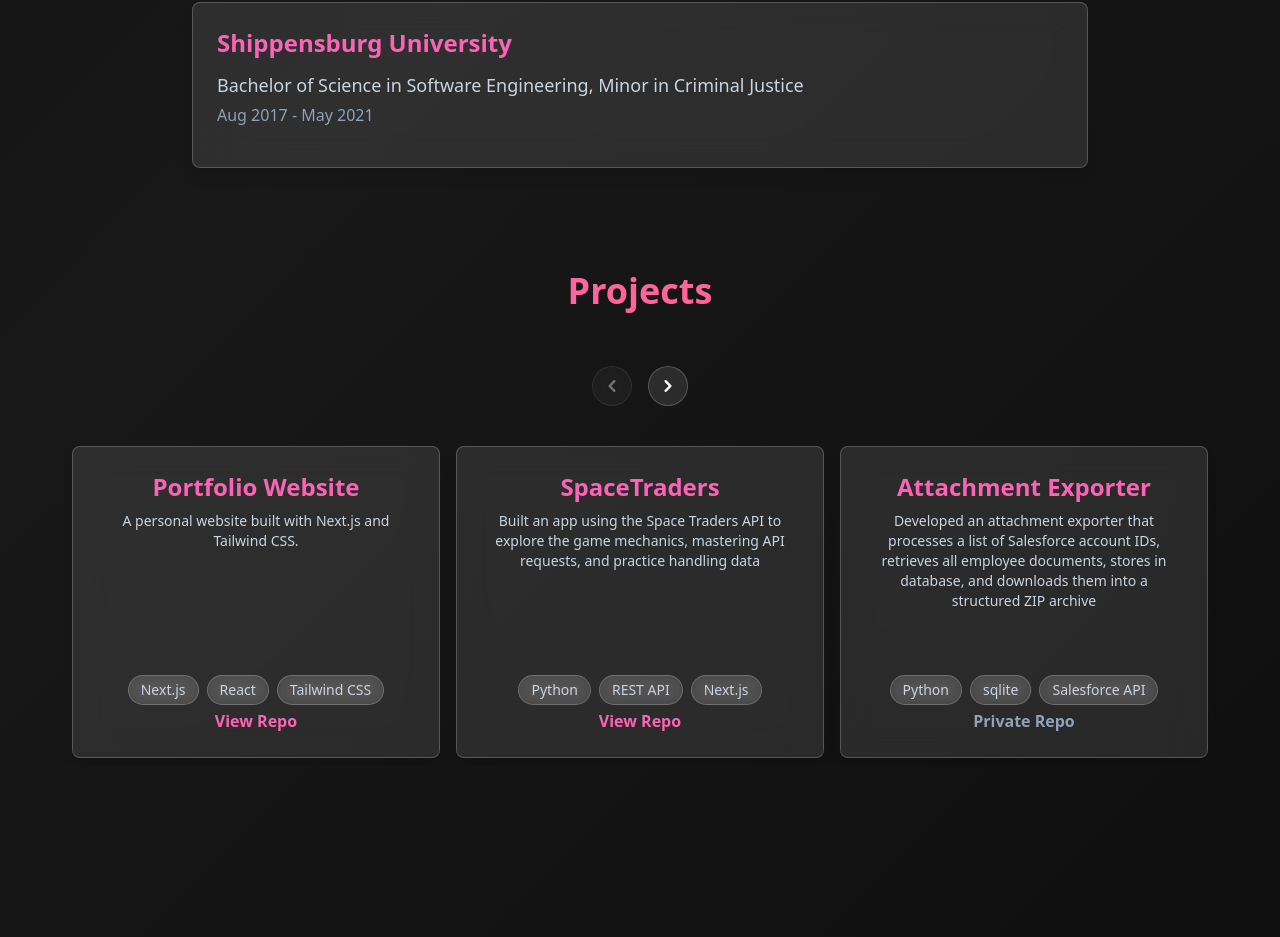
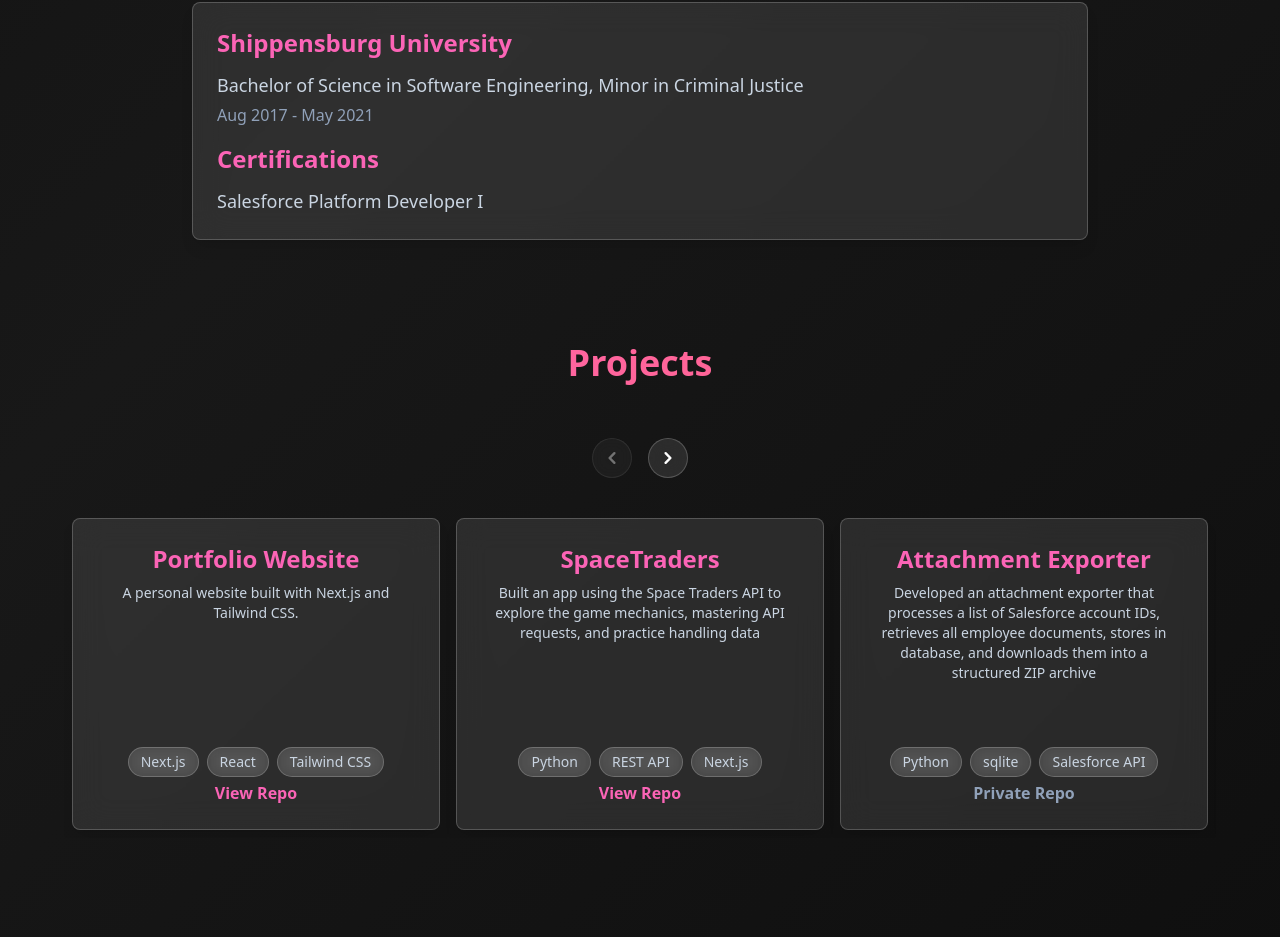
Before and after one commit to kimberlyo31/kimberlyo31.github.io, a Next.js app: page / in a window 1280 px wide. Shown: the part 2290-3227 px from the top of the page. Built offline with nearby package versions, Linux system fonts and the light colour scheme.

Commit message:
Update certifications section in page.tsx
Uncommented certifications section and updated text.

```diff
--- a/src/app/page.tsx
+++ b/src/app/page.tsx
@@ -271,10 +271,10 @@
             <p className="text-lg text-slate-300 mb-1">Bachelor of Science in Software Engineering, Minor in Criminal Justice</p>
             <p className="text-slate-400 mb-4">Aug 2017 - May 2021</p>
 
-            {/* <h3 className="text-2xl font-semibold text-pink-400 mb-3">Certifications</h3>
+            <h3 className="text-2xl font-semibold text-pink-400 mb-3">Certifications</h3>
             <p className="text-slate-300 text-lg">
-              Salesforce Administrator | Salesforce Platform Developer I
-            </p> */}
+              Salesforce Platform Developer I
+            </p>
 
           </div>
         </div>
```
